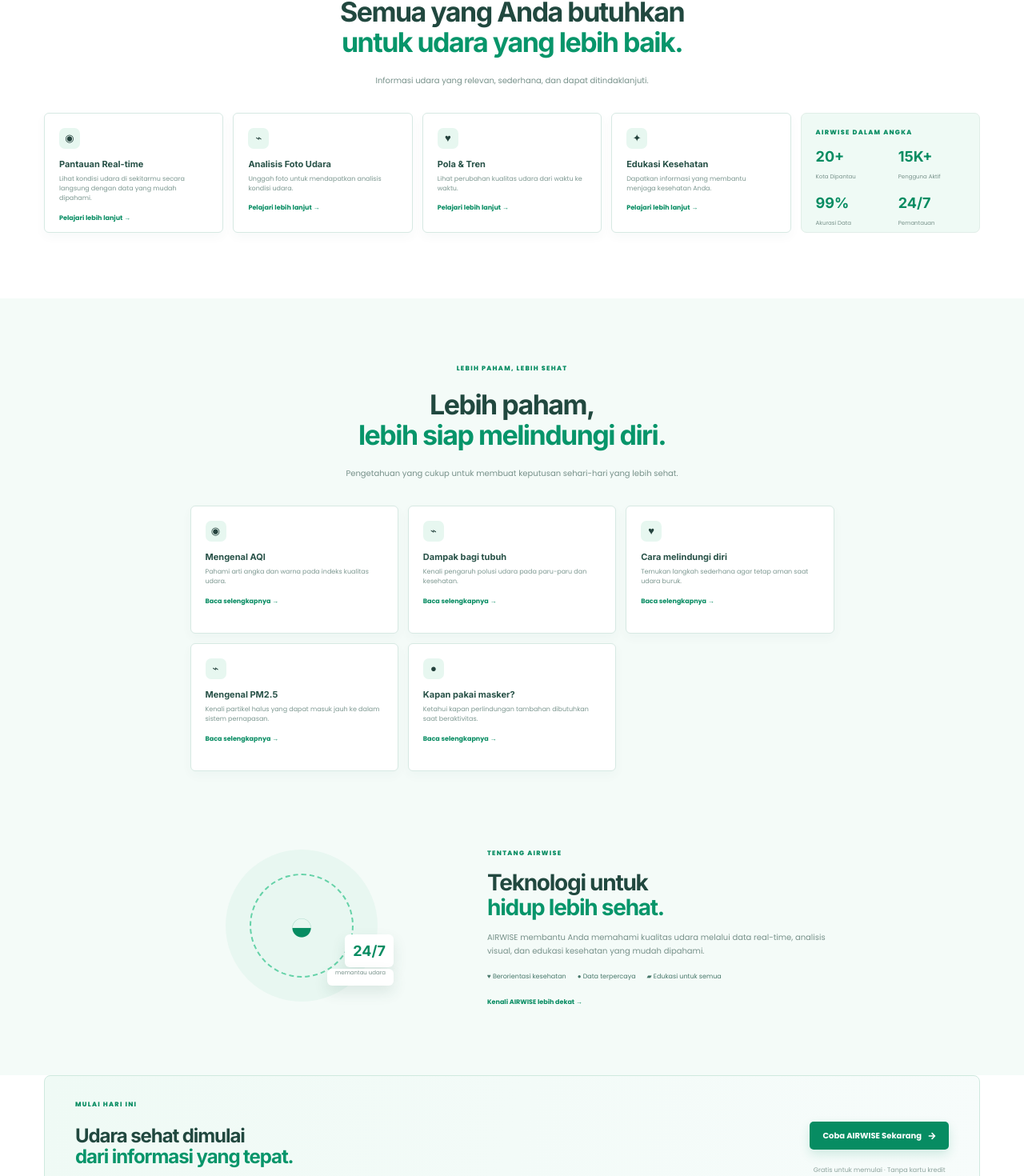
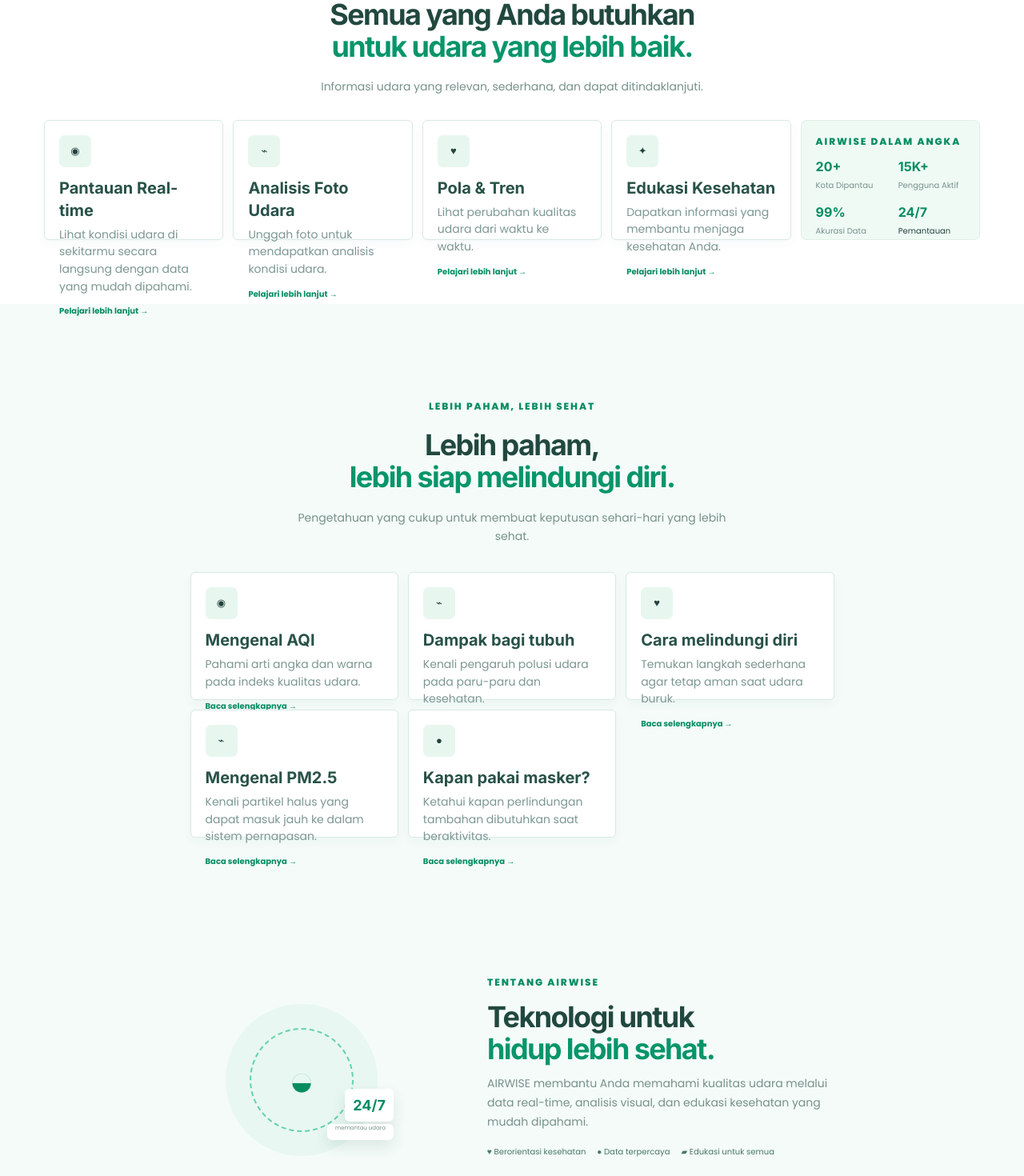
Before and after one commit to muhammaddwireza01-star/infinite-vol-5-itk, a React (Vite) app in the folder frontend-healthapp/: page / in a window 1280 px wide. Shown: the part 685-2155 px from the top of the page at 80% size. Built offline with nearby package versions, Linux system fonts and the light colour scheme.

Commit message:
style: enhance styling and layout in Card, Features, Navbar, and Solutions components

```diff
--- a/frontend-healthapp/src/components/landing/Card.jsx
+++ b/frontend-healthapp/src/components/landing/Card.jsx
@@ -1,14 +1,16 @@
 // FIX: Removed 'key' from component props
 const Card = ({ ilustration, title, desc, details = [] }) => {
   return (
-    <div
-      className="landing-card"
-      key={title}>
-      <span className="card-icon">{ilustration}</span>
-      <h3>{title}</h3>
-      <p>{desc}</p>
+    <div className="landing-card" key={title}>
+      <span className="card-icon w-10 h-10">{ilustration}</span>
+      <h3 className="text-xl">{title}</h3>
+      <p className="text-[14px]">{desc}</p>
       <ul className="card-details">
-        {details.map((detail) => <li key={detail}>{detail}</li>)}
+        {details.map((detail) => (
+          <li className="text-[10px]" key={detail}>
+            {detail}
+          </li>
+        ))}
       </ul>
     </div>
   );
--- a/frontend-healthapp/src/components/landing/Features.jsx
+++ b/frontend-healthapp/src/components/landing/Features.jsx
@@ -29,11 +29,17 @@ const Features = () => {
   ];
 
   return (
-    <section id="features" className="landing-section features-section">
+    <section id="features" className="landing-section features-section py-20">
       <div className="flex flex-col gap-4">
-        <span className="eyebrow">KENAPA AIRWISE?</span>
-        <h2>Semua yang Anda butuhkan<br /><em>untuk udara yang lebih baik.</em></h2>
-        <p>Informasi udara yang relevan, sederhana, dan dapat ditindaklanjuti.</p>
+        <span className="eyebrow text-xs">KENAPA AIRWISE?</span>
+        <h2 className="text-4xl">
+          Semua yang Anda butuhkan
+          <br />
+          <em>untuk udara yang lebih baik.</em>
+        </h2>
+        <p className="text-sm">
+          Informasi udara yang relevan, sederhana, dan dapat ditindaklanjuti.
+        </p>
       </div>
       <div className="feature-grid">
         {contents.map(({ ilustration, title, desc, details }) => (
@@ -46,14 +52,27 @@ const Features = () => {
           />
         ))}
         <div className="feature-stats">
-          <span className="eyebrow">AIRWISE DALAM ANGKA</span>
-          <div><strong>20+</strong><small>Kota Dipantau</small></div>
-          <div><strong>15K+</strong><small>Pengguna Aktif</small></div>
-          <div><strong>99%</strong><small>Akurasi Data</small></div>
-          <div><strong>24/7</strong><small>Pemantauan</small></div>
+          <span className="eyebrow text-xs">AIRWISE DALAM ANGKA</span>
+          <div>
+            <strong className="text-[1rem]">20+</strong>
+            <small className="text-[10px]">Kota Dipantau</small>
+          </div>
+          <div>
+            <strong className="text-[1rem]">15K+</strong>
+            <small className="text-[10px]">Pengguna Aktif</small>
+          </div>
+          <div>
+            <strong className="text-[1rem]">99%</strong>
+            <small className="text-[10px]">Akurasi Data</small>
+          </div>
+          <div>
+            <strong className="text-[1rem]">24/7</strong>
+            <smal className="text-[10px]" l>
+              Pemantauan
+            </smal>
+          </div>
         </div>
       </div>
-
     </section>
   );
 };
--- a/frontend-healthapp/src/components/landing/Navbar.jsx
+++ b/frontend-healthapp/src/components/landing/Navbar.jsx
@@ -42,7 +42,9 @@ const Navbar = () => {
             </li>
           </ul>
         </div>
-        <a className="landing-brand">AIRWISE<span>air quality, made clear</span></a>
+        <a className="landing-brand">
+          AIRWISE<span>air quality, made clear</span>
+        </a>
       </div>
       <div className="navbar-center hidden lg:flex">
         <ul className="landing-menu menu menu-horizontal px-1">
@@ -65,8 +67,12 @@ const Navbar = () => {
       </div>
       <div className="navbar-end">
         <div className="landing-auth-actions">
-          <Link to="/login" className="landing-login-button">Masuk</Link>
-          <Link to="/login" className="landing-nav-button">Daftar</Link>
+          <Link to="/login" className="landing-login-button py-2 text-[1rem] ">
+            Masuk
+          </Link>
+          <Link to="/login" className="landing-nav-button py-2 text-[1rem]">
+            Daftar
+          </Link>
         </div>
       </div>
     </nav>
--- a/frontend-healthapp/src/components/landing/Solutions.jsx
+++ b/frontend-healthapp/src/components/landing/Solutions.jsx
@@ -35,26 +35,59 @@ const Solutions = () => {
   ];
 
   return (
-    <section id="solutions" className="landing-section solutions-section">
+    <section
+      id="solutions"
+      className="landing-section solutions-section  py-30">
       <div className="flex flex-col gap-4 items-center">
-        <span className="eyebrow">LEBIH PAHAM, LEBIH SEHAT</span>
-        <h2>Lebih paham,<br /><em>lebih siap melindungi diri.</em></h2>
-        <p>Pengetahuan yang cukup untuk membuat keputusan sehari-hari yang lebih sehat.</p>
+        <span className="eyebrow text-xs">LEBIH PAHAM, LEBIH SEHAT</span>
+        <h2 className="text-4xl">
+          Lebih paham,
+          <br />
+          <em>lebih siap melindungi diri.</em>
+        </h2>
+        <p className="text-[14px]">
+          Pengetahuan yang cukup untuk membuat keputusan sehari-hari yang lebih
+          sehat.
+        </p>
       </div>
 
       <div className="education-grid">
         {solutions.map(({ ilustration, title, desc, details }) => (
-          <Card key={title} ilustration={ilustration} title={title} desc={desc} details={details} />
+          <Card
+            key={title}
+            ilustration={ilustration}
+            title={title}
+            desc={desc}
+            details={details}
+          />
         ))}
       </div>
-      <div id="about" className="about-airwise">
-        <div className="about-visual"><span>◒</span><b>24/7</b><small>memantau udara</small></div>
+      <div id="about" className="about-airwise py-20">
+        <div className="about-visual">
+          <span>◒</span>
+          <b>24/7</b>
+          <small className="text[10px]">memantau udara</small>
+        </div>
         <div className="about-copy">
-          <span className="eyebrow">TENTANG AIRWISE</span>
-          <h2>Teknologi untuk<br /><em>hidup lebih sehat.</em></h2>
-          <p>AIRWISE membantu Anda memahami kualitas udara melalui data real-time, analisis visual, dan edukasi kesehatan yang mudah dipahami.</p>
-          <div className="about-points"><span>♥ Berorientasi kesehatan</span><span>● Data terpercaya</span><span>▰ Edukasi untuk semua</span></div>
-          <a href="#about" className="about-link">Kenali AIRWISE lebih dekat →</a>
+          <span className="eyebrow text-xs">TENTANG AIRWISE</span>
+          <h2 className="text-4xl">
+            Teknologi untuk
+            <br />
+            <em>hidup lebih sehat.</em>
+          </h2>
+          <p className="text-[14px]">
+            AIRWISE membantu Anda memahami kualitas udara melalui data
+            real-time, analisis visual, dan edukasi kesehatan yang mudah
+            dipahami.
+          </p>
+          <div className="about-points">
+            <span className=" text-[10px]">♥ Berorientasi kesehatan</span>
+            <span className=" text-[10px]">● Data terpercaya</span>
+            <span className=" text-[10px]">▰ Edukasi untuk semua</span>
+          </div>
+          <a href="#about" className="about-link text-[10px]">
+            Kenali AIRWISE lebih dekat →
+          </a>
         </div>
       </div>
     </section>
```
